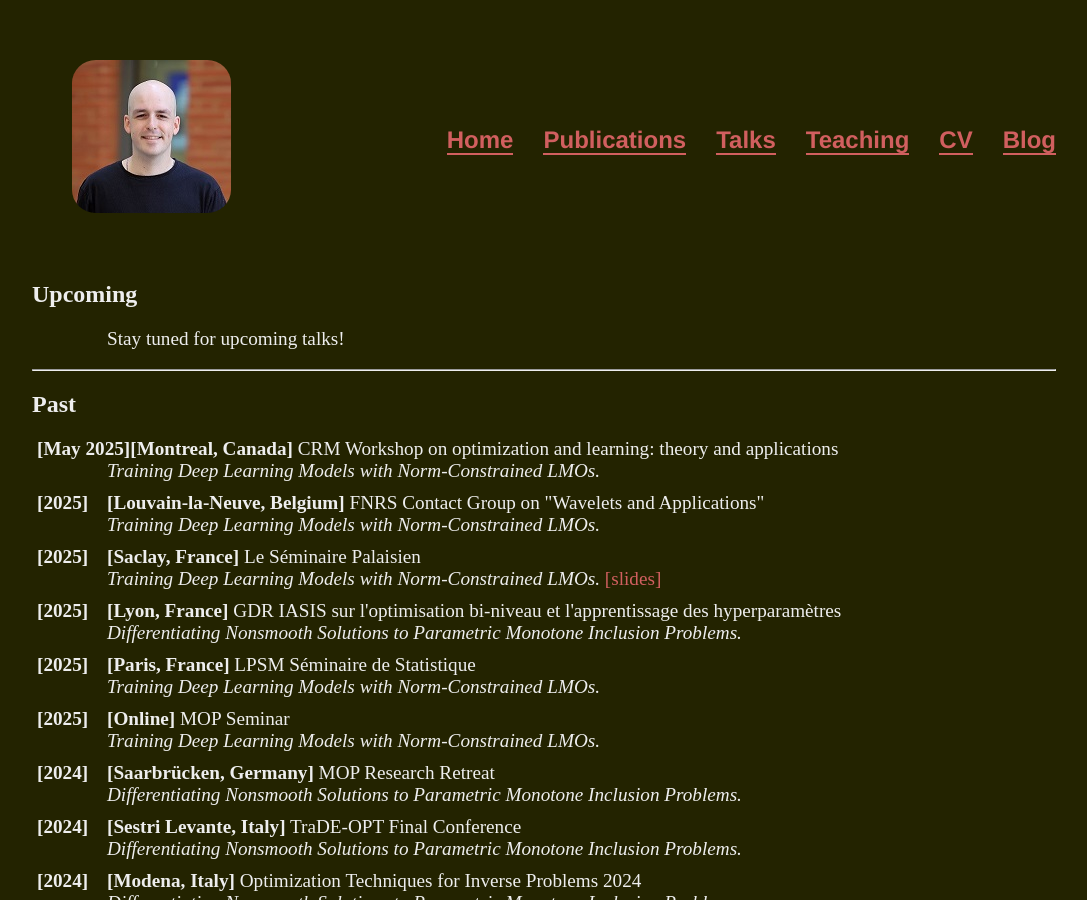
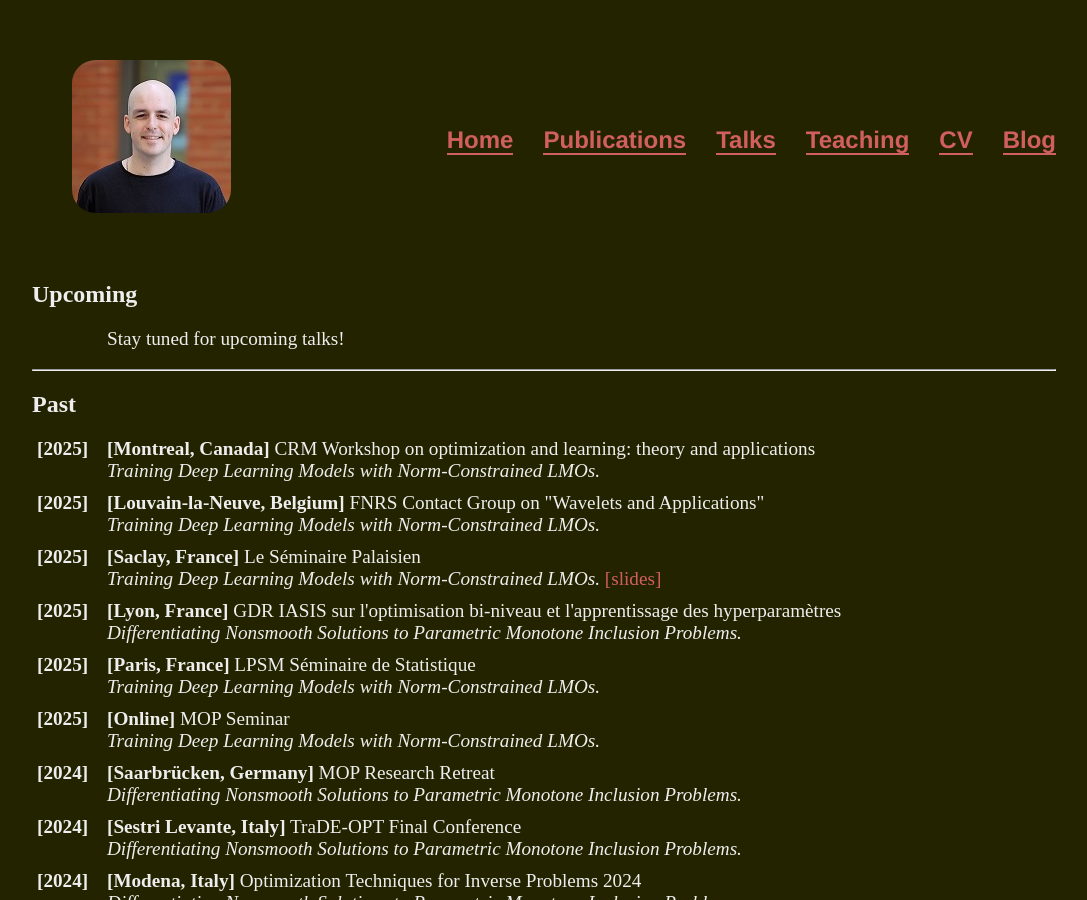
Before and after one commit to tonysf/tonysf.github.io, a Jekyll site: the page built from talks/index.html, in a window 1280 px wide and 900 px high. Shown: the whole window, without its empty margins (96-1183 px from the left). Built offline with Jekyll 4.4.1, drawn with Linux system fonts in a browser that asks for light colours.

Commit message:
talks error

```diff
--- a/talks/index.html
+++ b/talks/index.html
@@ -9,7 +9,7 @@ title: Talks - Antonio SILVETI-FALLS
 <hr>
 <h2>Past</h2>
 <p><ul class="publications">
-    <label><b>[May 2025]</b></label><li>  <b>[Montreal, Canada]</b> CRM Workshop on optimization and learning: theory and applications<br>
+    <label><b>[2025]</b></label><li> <b>[Montreal, Canada]</b> CRM Workshop on optimization and learning: theory and applications<br>
 		<i>Training Deep Learning Models with Norm-Constrained LMOs.</i></li>
     <label><b>[2025]</b></label><li> <b>[Louvain-la-Neuve, Belgium]</b> FNRS Contact Group on "Wavelets and Applications"<br>
         <i>Training Deep Learning Models with Norm-Constrained LMOs.</i></li>
```
